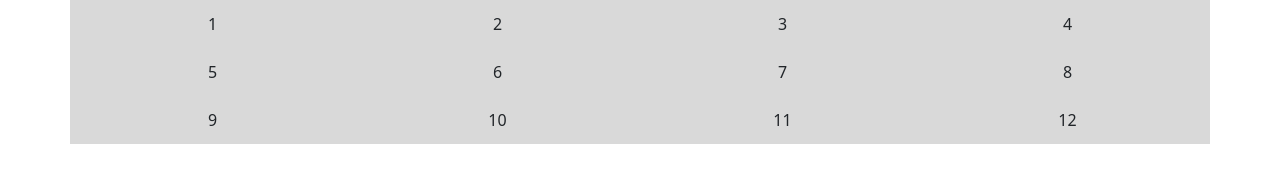
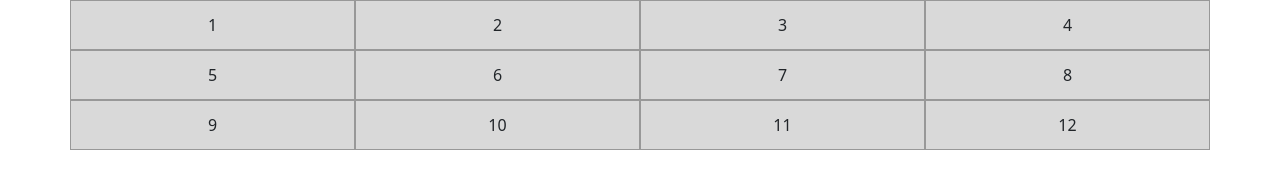
Before and after one commit to pernillemi09/mul-sem1-bootstrap1, a plain HTML site: page index.html in a window 1280 px wide. Drawn offline with Linux system fonts and the light colour scheme.

Commit message:
Update style.css

```diff
--- a/css/style.css
+++ b/css/style.css
@@ -6,5 +6,5 @@
     padding-top: .75rem;
     padding-bottom: .75rem;
     background-color: rgba(0, 0, 0, 0.15);
-    border: 1 solid rgba(0, 0, 0, 0.3);
+    border: 1px solid rgba(0, 0, 0, 0.3);
  }
```
